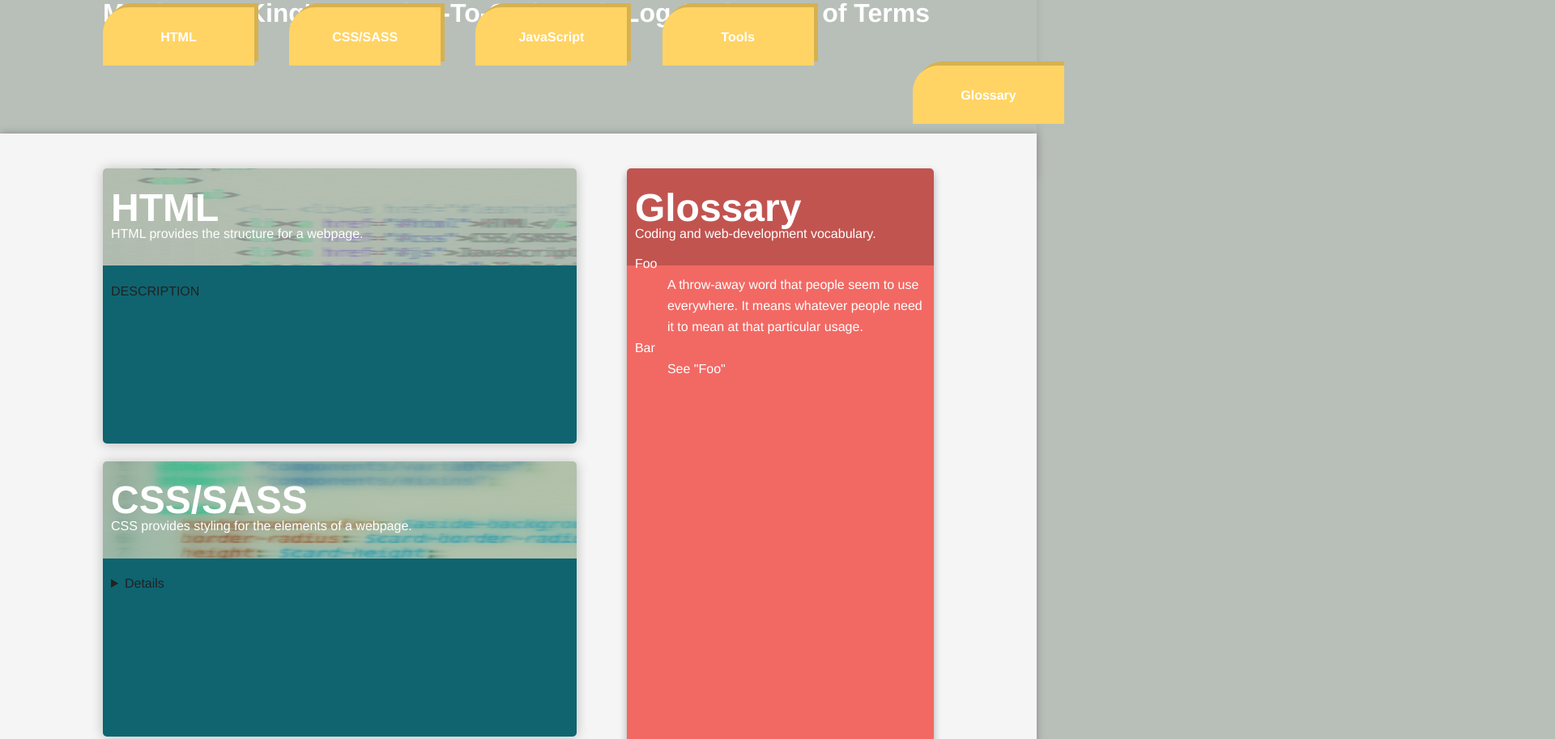
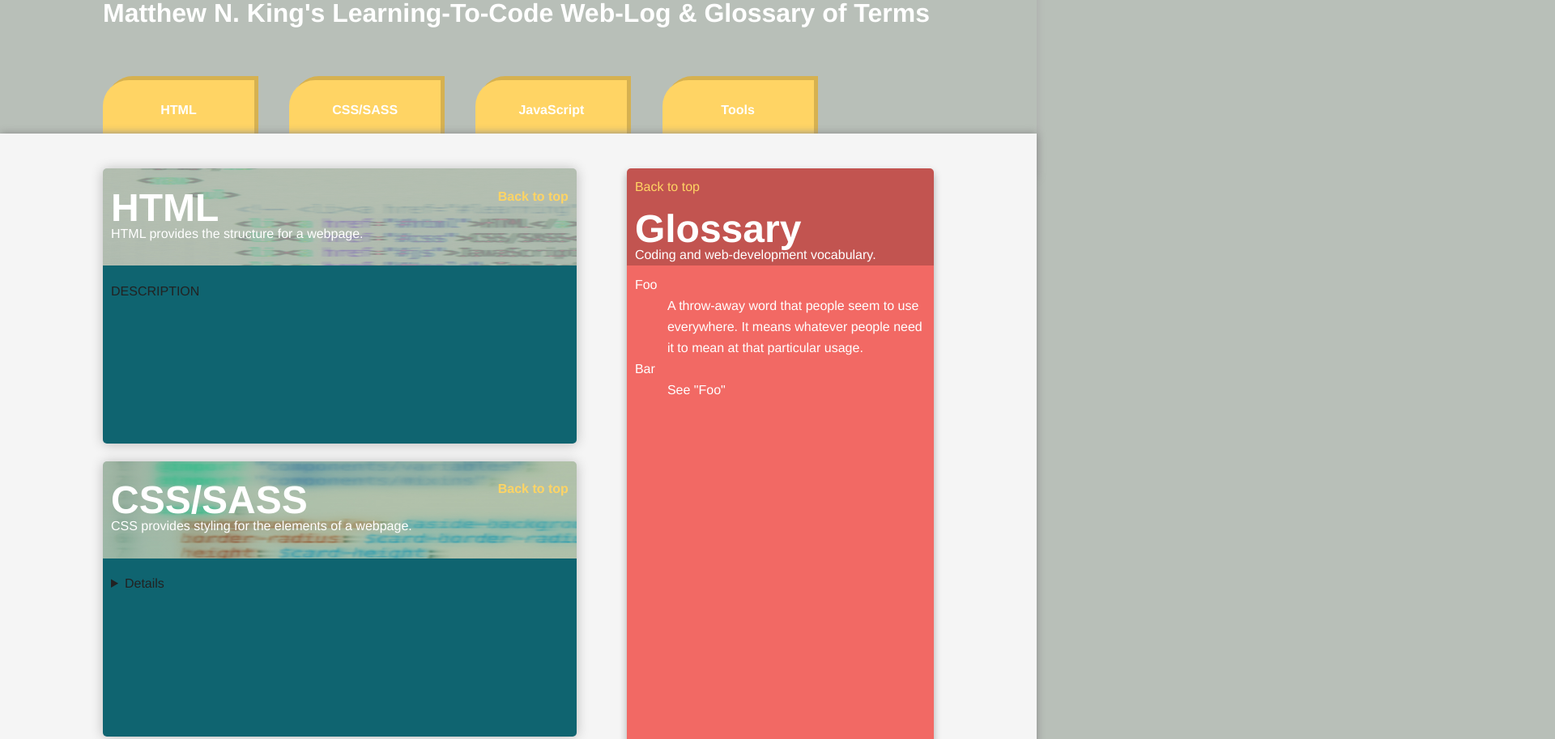
Before and after one commit to matthewnk/afe-cards, a website: page index.html in a window 1280 px wide. Shown: the part 18-931 px from the top of the page at 81% size, 1920 px wide, since content can reach past the window. Drawn offline with nearby package versions, Linux system fonts and the light colour scheme.

Commit message:
Added back-to-top link to cards and footer

```diff
--- a/index.html
+++ b/index.html
@@ -42,6 +42,7 @@
               <div class="card-container" >
                 <div class="card-html" id="html">
                   <div class="card-header">
+                    <a class="backToTop" href="#">Back to top </a>
                     <h3>HTML</h3>
                     <summary>HTML provides the structure for a webpage.</summary>
                   </div>
@@ -50,6 +51,7 @@
                 </div>
                 <div class="card-css" id="css">
                   <div class="card-header">
+                    <a class="backToTop" href="#">Back to top </a>
                     <h3>CSS/SASS</h3>
                     <summary>CSS provides styling for the elements of a webpage.</summary>
                   </div>
@@ -57,6 +59,7 @@
                 </div>
                 <div class="card-js" id="js">
                   <div class="card-header">
+                    <a class="backToTop" href="#">Back to top </a>
                     <h3>JavaScript</h3>
                     <summary>JavaScript controles interactivity, and data-handling for a webpage.</summary>
                   </div>
@@ -64,6 +67,7 @@
                 </div>
                 <div class="card-tools" id="tools">
                   <div class="card-header">
+                    <a class="backToTop" href="#">Back to top </a>
                     <h3>Tools</h3>
                     <summary>Tools are the various pieces of software that we use to build and maintain a webpage.</summary>
                   </div>
@@ -75,6 +79,7 @@
             <aside>
               <div class="card-header" id="glossary">
                 <div class="card-header">
+                  <a class="backToTop" href="#">Back to top </a>
                   <h3>Glossary</h3>
                   <summary>Coding and web-development vocabulary.</summary>
                 </div>
@@ -92,7 +97,7 @@
 
         <div class="footer-container">
           <footer class="wrapper">
-            <h3>Copyright &copy; 2015 Matthew N. King</h3>
+            <h3>Copyright &copy; 2015 Matthew N. King • <a class="backToTop" href="#">Back to top </a></h3>
             <!-- <p>This work is both my own observations and stuff I've gotten from other places. I try to give credit and links when I can, but I sometimes forget. I'm not trying to take credit for other people's work, tho. I really apreciate the work people have done to make learning web development easier.</p> -->
           </footer>
         </div>
--- a/scss/local.scss
+++ b/scss/local.scss
@@ -18,6 +18,13 @@ aside {
   display: flex;
   flex-direction: row;
   flex-wrap: wrap;
+
+  .backToTop {
+    position: relative;
+    top: -1.7em;
+    float: right;
+    font-weight: bolder;
+  }
 
   .card-html {
     @include define-card;
@@ -76,6 +83,13 @@ aside {
   }
 }
 
+.backToTop{
+  text-decoration: none;
+  color: $yellow1;
+  font-weight: lighter;
+
+}
+
 /* ==========================================================================
    Media Queries
    ========================================================================== */
@@ -111,7 +125,7 @@ aside {
 
     a {
       position: relative;
-      top: 150px;
+      top: 240px;
       font-size: 1em;
       width: $nav-item-width;
       padding: $nav-item-padding;
@@ -140,7 +154,7 @@ aside {
 
     li:last-child{
       position: relative;
-      left: 1000px;
+      left: 9999px;
       // visibility: hidden;
     }
   }
```
Also changed, not shown: css/local.css.
